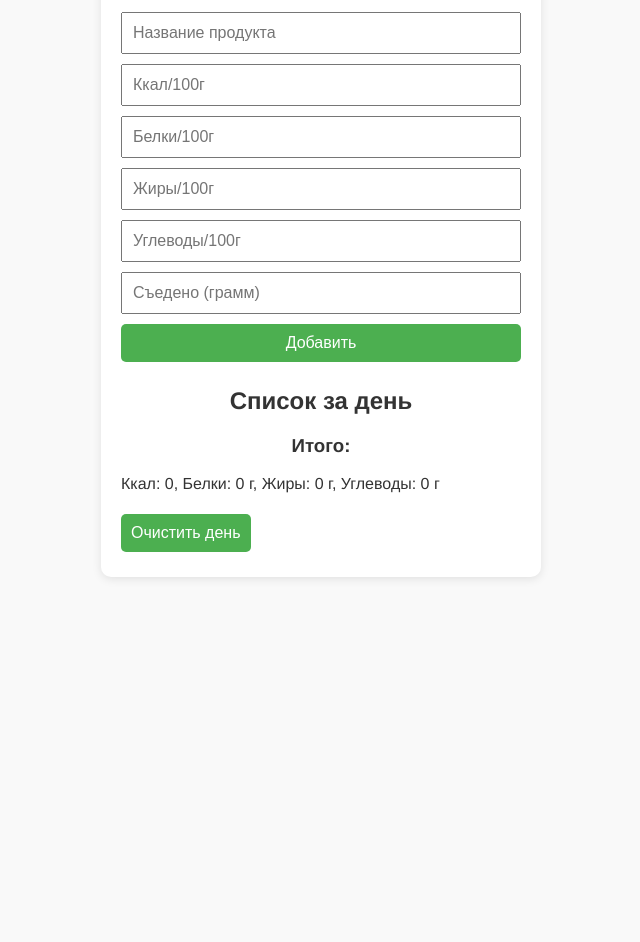
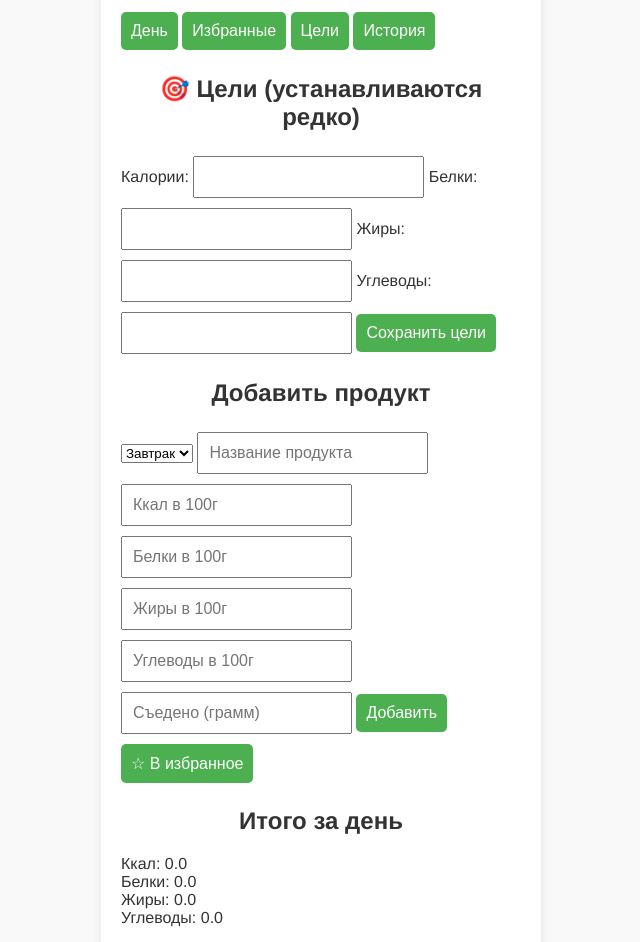
Before and after one commit to brmvst/tracal, a plain HTML site: page index.html in a window 1280 px wide. Shown: the part 113-1055 px from the top of the page, without its empty margins (319-959 px from the left). Before the commit the page ends 800 px from the top, so only its background shows below. Drawn offline with Linux system fonts and the light colour scheme.

Commit message:
index.html

```diff
--- a/index.html
+++ b/index.html
@@ -1,30 +1,70 @@
 <!DOCTYPE html>
 <html lang="ru">
 <head>
-    <meta charset="UTF-8">
-    <meta name="viewport" content="width=device-width, initial-scale=1.0">
-    <title>Дневник калорий</title>
-    <link rel="stylesheet" href="style.css">
+    <meta charset="UTF-8" />
+    <meta name="viewport" content="width=device-width, initial-scale=1.0" />
+    <title>Дневник Калорий</title>
+    <link rel="stylesheet" href="style.css" />
 </head>
 <body>
     <div class="container">
-        <h1>Дневник калорий</h1>
-        <form id="product-form">
-            <input type="text" id="name" placeholder="Название продукта" required>
-            <input type="number" id="cal" placeholder="Ккал/100г" required>
-            <input type="number" id="prot" placeholder="Белки/100г" required>
-            <input type="number" id="fat" placeholder="Жиры/100г" required>
-            <input type="number" id="carb" placeholder="Углеводы/100г" required>
-            <input type="number" id="weight" placeholder="Съедено (грамм)" required>
-            <button type="submit">Добавить</button>
-        </form>
-        <div id="summary">
-            <h2>Список за день</h2>
-            <ul id="product-list"></ul>
-            <h3>Итого:</h3>
-            <p id="totals">Ккал: 0, Белки: 0 г, Жиры: 0 г, Углеводы: 0 г</p>
-            <button id="clear">Очистить день</button>
-        </div>
+        <h1>Дневник Калорий</h1>
+
+        <nav>
+            <button onclick="showTab('log')">День</button>
+            <button onclick="showTab('favorites')">Избранные</button>
+            <button onclick="showTab('goals')">Цели</button>
+            <button onclick="showTab('history')">История</button>
+        </nav>
+
+        <section id="goalsTab" class="tab">
+            <h2>🎯 Цели (устанавливаются редко)</h2>
+            <label>Калории: <input type="number" id="goalCalories" /></label>
+            <label>Белки: <input type="number" id="goalProtein" /></label>
+            <label>Жиры: <input type="number" id="goalFat" /></label>
+            <label>Углеводы: <input type="number" id="goalCarbs" /></label>
+            <button onclick="saveGoals()">Сохранить цели</button>
+        </section>
+
+        <section id="logTab" class="tab">
+            <h2>Добавить продукт</h2>
+            <select id="mealType">
+                <option value="breakfast">Завтрак</option>
+                <option value="lunch">Обед</option>
+                <option value="dinner">Ужин</option>
+            </select>
+            <input type="text" id="name" placeholder="Название продукта" />
+            <input type="number" id="calories" placeholder="Ккал в 100г" />
+            <input type="number" id="protein" placeholder="Белки в 100г" />
+            <input type="number" id="fat" placeholder="Жиры в 100г" />
+            <input type="number" id="carbs" placeholder="Углеводы в 100г" />
+            <input type="number" id="weight" placeholder="Съедено (грамм)" />
+            <button onclick="addEntry()">Добавить</button>
+            <button onclick="addToFavorites()">☆ В избранное</button>
+
+            <h2>Итого за день</h2>
+            <div id="totals"></div>
+            <h3>Осталось:</h3>
+            <div id="remaining"></div>
+
+            <h2>Записи</h2>
+            <div id="entryList"></div>
+
+            <h2>✅ Чекпоинты</h2>
+            <div id="checkpoints" class="checkpoints"></div>
+
+            <button onclick="clearEntries()">Очистить день</button>
+        </section>
+
+        <section id="favoritesTab" class="tab">
+            <h2>Избранные продукты</h2>
+            <ul id="favoritesList"></ul>
+        </section>
+
+        <section id="historyTab" class="tab">
+            <h2>История</h2>
+            <ul id="historyList"></ul>
+        </section>
     </div>
     <script src="script.js"></script>
 </body>
```
